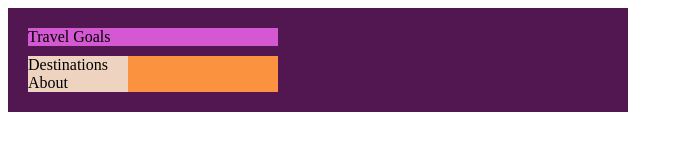
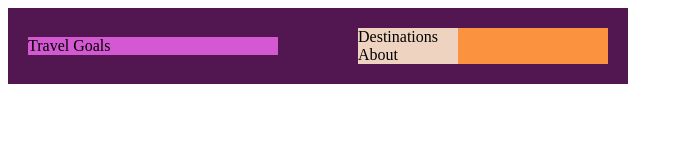
Before and after one commit to avishkaindula/0005-flexbox-theory, a plain HTML site: page index.html in a window 1280 px wide. Shown: the whole page, without its empty margins (0-683 px from the left). Drawn offline with Linux system fonts and the light colour scheme.

Commit message:
core consepts of flex box

```diff
--- a/styles.css
+++ b/styles.css
@@ -2,6 +2,35 @@
   background-color: rgb(82, 23, 81);
   padding: 10px;
   width: 600px;
+  display: flex;
+  /* by setting the display property to flex, we can use properties which are assigned to flex
+  boxes such as flex-direction or flex-wrap. */
+  flex-direction: row;
+  /* flex-direction: column; */
+  flex-wrap: nowrap;
+  /* nowrap - if we decrease the size of our browser window then nothing happen.
+  Instead the elements stay where they were before. Which means by setting flex-wrap to nowrap
+  the the website becomes a un-responsive design. */
+
+  /* flex-wrap: wrap; */
+  /* when we set flex-wrap into wrap then the design becomes responsive. Which means if we set
+  decrease the size of our browser window, then the elements on the flexbox change their positions. */
+
+  /* flex-direction: column-reverse; */
+  /* This makes <div> and <nav> elements to switch their positions. */
+
+  /* The default flex-direction is set to row, and the default flex-wrap is set to nowrap.
+  Therefore we don't actually need to define the values as row and nowrap in this css file.
+  But I have done it for demonstration purposes. */
+
+  /* flex-flow: row nowrap; */
+  /* This is simply a combination of flex-direction and flex-wrap. */
+
+  align-items: center;
+  /* align flexbox items to the center. */
+
+  justify-content: space-between;
+  /* Makes the remaining space come to the middle. */
 }
 
 p {
```
